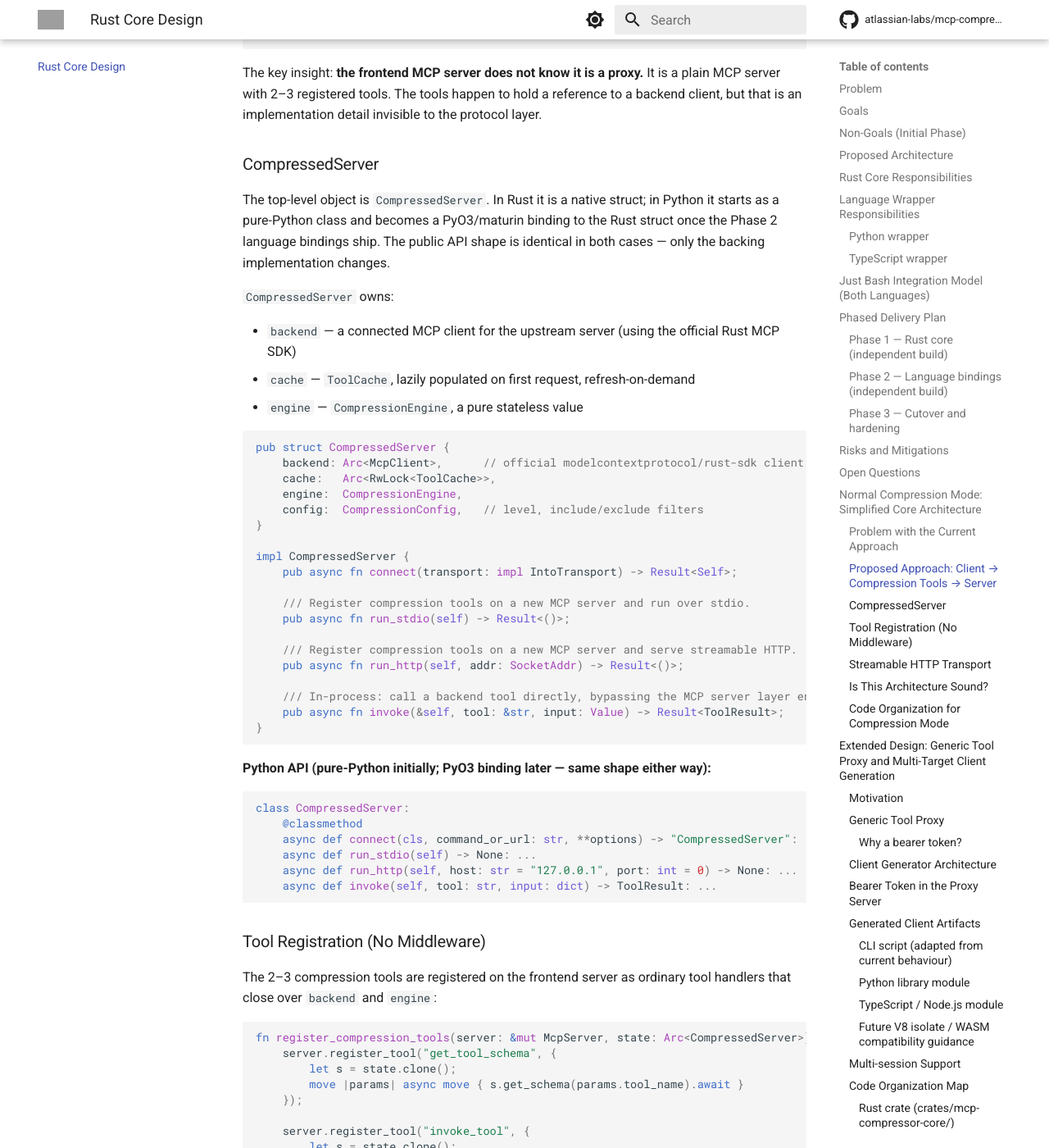
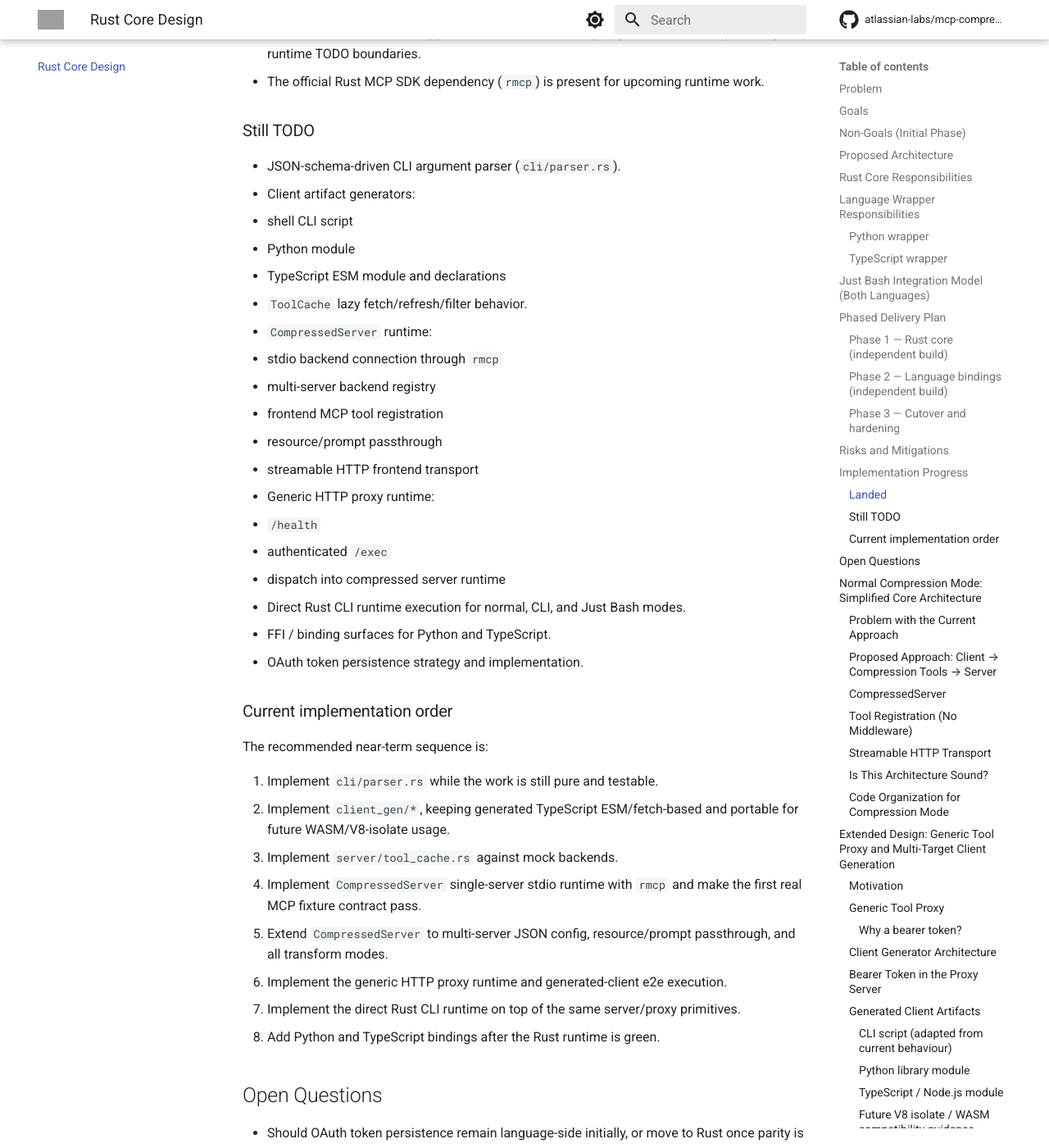
Before and after one commit to atlassian-labs/mcp-compressor, an MkDocs documentation site: the page built from docs/rust-core-design.md, in a window 1280 px wide and 1400 px high, scrolled down 5521 px. Shown: the whole window at 82% size. Built offline with MkDocs 1.6.1 and Material for MkDocs 9.7.7, drawn with Linux system fonts in a browser that asks for light colours; comment, search, counter and statistics services are not loaded; some of the changed text lies outside the part shown; grey boxes are pictures that could not be loaded.

Commit message:
docs: update rust core implementation progress (#33)
Co-authored-by: Tim Esler <tesler@atlassian.com>

```diff
--- a/docs/rust-core-design.md
+++ b/docs/rust-core-design.md
@@ -151,11 +151,84 @@ Replace the existing implementations once the Rust-backed packages are productio
 - **Future V8 isolate / WASM portability**
   `napi-rs` v3 provides an official WebAssembly path, but current support is centered on `wasm32-wasip1-threads` and still depends on host capabilities such as WASI, threads/Atomics, networking, and process adapters. Use `napi-rs` for the initial TypeScript binding, but keep public TS APIs and generated TS clients free of avoidable Node-native assumptions so a later WASM/V8-isolate target remains feasible.
 
+## Implementation Progress
+
+Status as of 2026-05-01:
+
+### Landed
+
+- Rust workspace/crate scaffold exists at `crates/mcp-compressor-core`.
+- Compile-only Rust CI is enabled:
+  - `cargo check -p mcp-compressor-core`
+  - `cargo test -p mcp-compressor-core --lib --no-run`
+  - `cargo test -p mcp-compressor-core --tests --no-run`
+- Real MCP fixture servers exist for integration contracts:
+  - `tests/fixtures/alpha_server.py`
+  - `tests/fixtures/beta_server.py`
+- Rust integration-contract tests compile for:
+  - single-server stdio compression
+  - multi-server routing
+  - all compression levels
+  - all proxy transform modes (`compressed-tools`, `cli`, `just-bash`)
+  - direct command config and JSON MCP config
+  - generic HTTP proxy auth/dispatch
+  - generated shell/Python/TypeScript clients
+  - direct Rust CLI executable behavior
+- Pure compression primitives are implemented:
+  - `CompressionLevel`
+  - `CompressionEngine`
+  - ordered parameter extraction
+  - schema lookup and schema response formatting
+- Config/auth primitives are implemented:
+  - MCP config JSON parsing
+  - server lookup and sorted server names
+  - CLI prefix sanitization
+  - tool/subcommand name mapping
+  - session bearer-token generation and constant-time verification
+- A standalone Rust CLI binary placeholder exists with help/argument-validation plumbing and runtime TODO boundaries.
+- The official Rust MCP SDK dependency (`rmcp`) is present for upcoming runtime work.
+
+### Still TODO
+
+- JSON-schema-driven CLI argument parser (`cli/parser.rs`).
+- Client artifact generators:
+  - shell CLI script
+  - Python module
+  - TypeScript ESM module and declarations
+- `ToolCache` lazy fetch/refresh/filter behavior.
+- `CompressedServer` runtime:
+  - stdio backend connection through `rmcp`
+  - multi-server backend registry
+  - frontend MCP tool registration
+  - resource/prompt passthrough
+  - streamable HTTP frontend transport
+- Generic HTTP proxy runtime:
+  - `/health`
+  - authenticated `/exec`
+  - dispatch into compressed server runtime
+- Direct Rust CLI runtime execution for normal, CLI, and Just Bash modes.
+- FFI / binding surfaces for Python and TypeScript.
+- OAuth token persistence strategy and implementation.
+
+### Current implementation order
+
+The recommended near-term sequence is:
+
+1. Implement `cli/parser.rs` while the work is still pure and testable.
+2. Implement `client_gen/*`, keeping generated TypeScript ESM/fetch-based and portable for future WASM/V8-isolate usage.
+3. Implement `server/tool_cache.rs` against mock backends.
+4. Implement `CompressedServer` single-server stdio runtime with `rmcp` and make the first real MCP fixture contract pass.
+5. Extend `CompressedServer` to multi-server JSON config, resource/prompt passthrough, and all transform modes.
+6. Implement the generic HTTP proxy runtime and generated-client e2e execution.
+7. Implement the direct Rust CLI runtime on top of the same server/proxy primitives.
+8. Add Python and TypeScript bindings after the Rust runtime is green.
+
 ## Open Questions
 
 - Should OAuth token persistence remain language-side initially, or move to Rust once parity is proven?
 - Do we need a strict semver contract for the Rust FFI layer, or can wrappers pin exact core versions early on?
 - Should Just Bash integrations be optional package extras/features in the first release?
+- Which final WASM target/trampoline strategy, if any, should the TypeScript package support beyond initial `napi-rs` native builds?
 
 ---
 
```
